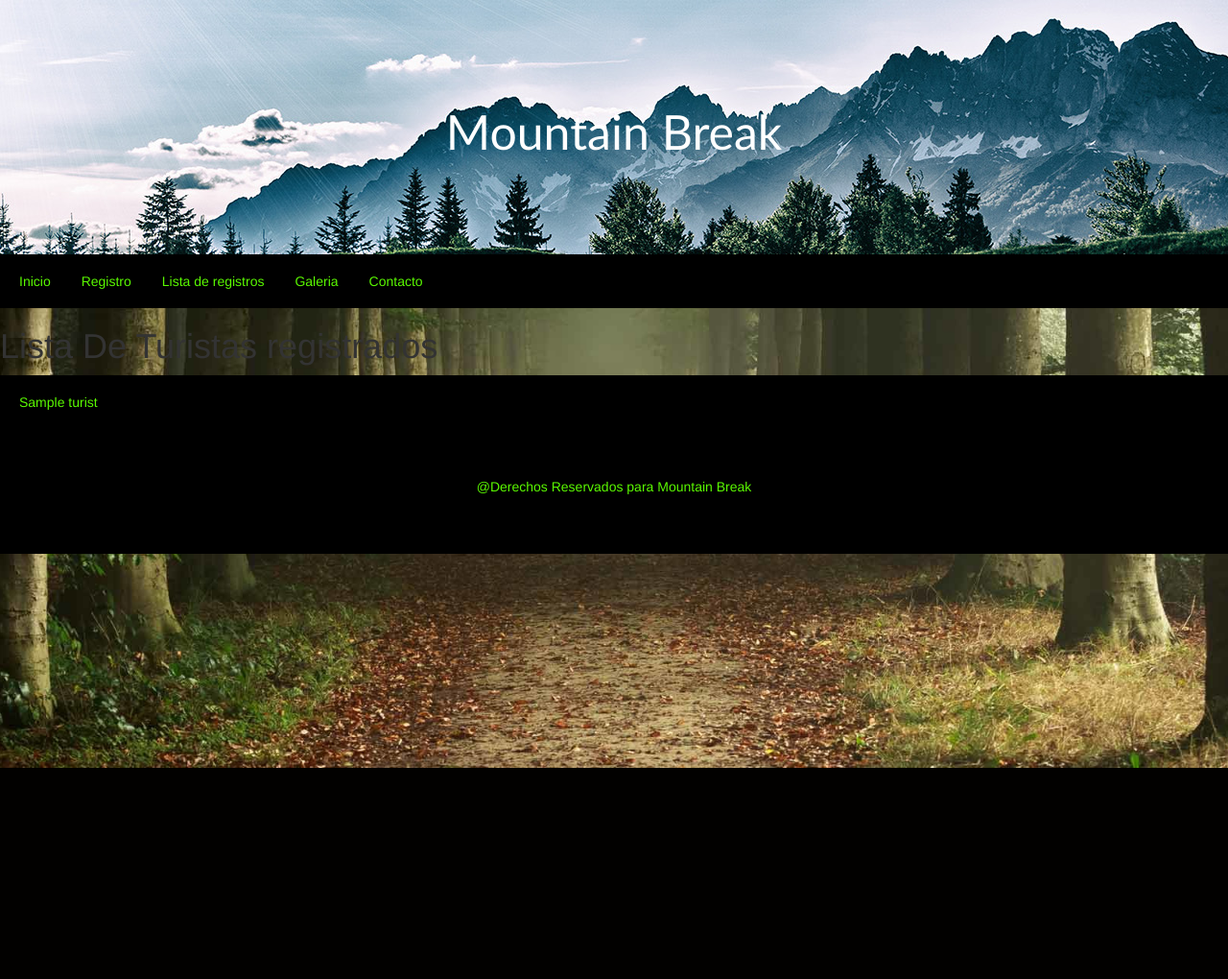
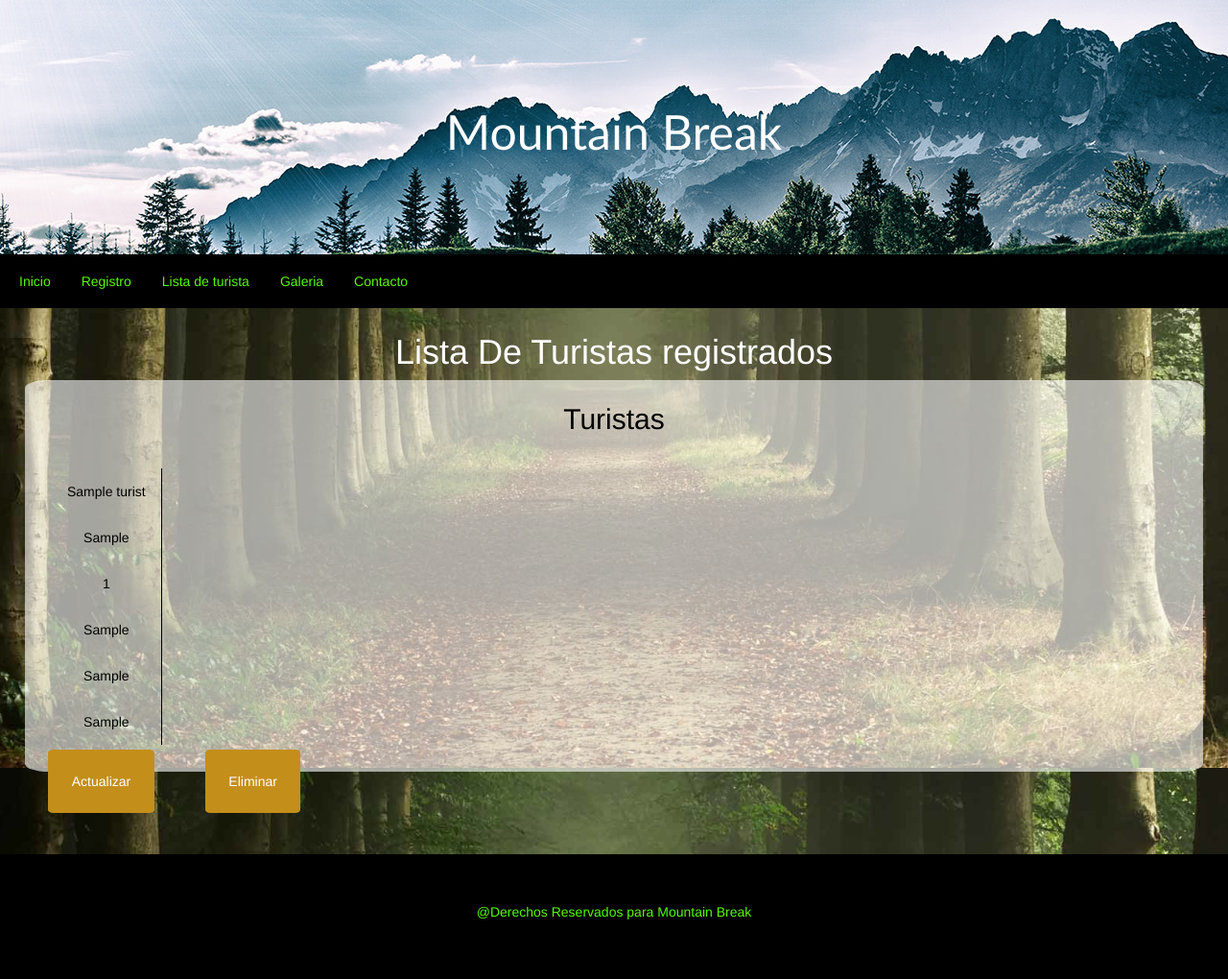
Before and after one commit to aguileralabra/mountainer, a Django app: page /turists/ in a window 1280 px wide. Shown: the whole page at 96% size. Before the commit the page ends 800 px from the top, so only its background shows below. Run offline with Django 3.2, Linux system fonts and the light colour scheme; tables that the repository leaves empty hold one stand-in row (values such as "Sample post"); some libraries are stand-ins or nearby versions.

Commit message:
listo diseño listar y crear

```diff
--- a/mountainer/mysite/mountain/forms.py
+++ b/mountainer/mysite/mountain/forms.py
@@ -25,7 +25,7 @@ class TuristCrear(forms.ModelForm):
 			'placeholder': 'Escriba su numero Telefonico'
 		}
 	))
-	pais = forms.CharField(widget=forms.Select(
+	pais = forms.CharField(widget=forms.TextInput(
 
 		attrs={
 			'class': 'form-control',
@@ -39,7 +39,7 @@ class TuristCrear(forms.ModelForm):
 			'placeholder': 'Escriba el lugar deseado de ir'
 		}
 	))
-	Opinion = forms.CharField(widget=forms.Textarea(
+	Opinion = forms.CharField(widget=forms.TextInput(
 
 		attrs={
 			'class': 'form-control',
--- /dev/null
+++ b/mountainer/mysite/mountain/static/css/turistalista.css
@@ -0,0 +1,59 @@
+#listaturista{
+    color:white;
+    margin: 2%;
+}
+
+#listaturista h1{
+    color:white;
+    text-align: center;
+}
+
+#listaturista h2{
+    color:rgb(0, 0, 0);
+    text-align: center;
+}
+
+
+#listaturista ul{
+background: rgba(255, 255, 255, 0.603);
+border-radius: 2%;
+}
+
+#listaturista li{
+margin: 2%;
+border-right: 1px solid black;
+}
+
+#listaturista li:hover{
+background: orange;
+border-radius: 3%;
+}
+
+
+
+#listaturista li a{
+color: black;
+}
+
+#listaturista li a:hover{
+color: rgb(255, 255, 255);
+background: rgb(0, 0, 0);
+}
+
+#botoneslista a{
+margin: 2%;
+background:rgb(196, 142, 27);
+padding: 2%;
+border-radius: 5%;
+color: white;
+}
+
+#botonregreso{
+ margin-left: 40%;
+ margin-right: 40%;
+background:rgb(88, 0, 0);
+padding: 1%;
+border-radius: 2%;
+color: rgb(0, 0, 0);
+text-align: center;
+}
--- a/mountainer/mysite/mountain/templates/FormularioTurist.html
+++ b/mountainer/mysite/mountain/templates/FormularioTurist.html
@@ -24,6 +24,7 @@
     <div class="label-grupos">
     {{ form.Opinion}}
     </div>
+    <br>
     <input type="submit" class="btn"></button>
 
 </form>
--- a/mountainer/mysite/mountain/templates/base_generic.html
+++ b/mountainer/mysite/mountain/templates/base_generic.html
@@ -14,6 +14,7 @@
 		  <link rel="stylesheet" href="{% static 'css/contacto.css' %}">
 		  <link rel="stylesheet" href="{% static 'css/galeria.css' %}">
 		  <link rel="stylesheet" href="{% static 'css/formulario.css' %}">
+		  <link rel="stylesheet" href="{% static 'css/turistalista.css' %}">
 		  <link rel="icon" href="{% static 'imagenes/logo.png' %}">
 	</head>
 	<body>
@@ -25,7 +26,7 @@
 		<ul>
 		  <li><a href="{% url 'index' %}">Inicio</a></li>
 		  <li><a href="{% url 'FormularioTurist' %}">Registro</a></li>
-		  <li><a href="{% url 'turists' %}">Lista de registros</a></li>
+		  <li><a href="{% url 'turists' %}">Lista de turista</a></li>
 		  <li><a href="{% url 'galeria' %}">Galeria</a></li>
 		  <li><a href="{% url 'contacto' %}">Contacto</a></li>
 		</ul>
--- a/mountainer/mysite/mountain/templates/contacto.html
+++ b/mountainer/mysite/mountain/templates/contacto.html
@@ -18,7 +18,7 @@
 		</div>
 		<div class="contenedorprueba">
 			<h2>Siguenos en nuestras redes sociales</h2>
-			<a href=""><img src="https://www.shareicon.net/download/2017/06/28/888047_logo_512x512.png" alt="instagram"></a>
+			<a href=""><img src="https://www.searchpng.com/wp-content/uploads/2018/12/instagraam.png" alt="instagram"></a>
 			<a href=""><img src="https://image.flaticon.com/icons/png/512/185/185988.png" alt="whatsapp"></a>
 			<a href=""><img src="https://cdn4.iconfinder.com/data/icons/social-media-icons-the-circle-set/48/facebook_circle-512.png" alt="facebook"></a>
 			<a href=""><img src="https://purepng.com/public/uploads/large/purepng.com-gmail-icon-android-lollipopsymbolsiconsgooglegoogle-iconsandroid-lollipoplollipop-iconsandroid-50-721522597194ozv82.png" alt="gmail"></a>
--- a/mountainer/mysite/mountain/templates/mountain/turist_list.html
+++ b/mountainer/mysite/mountain/templates/mountain/turist_list.html
@@ -2,21 +2,50 @@
 {% load static %}
 
 {% block content %}
+
+<div id="listaturista">
   <h1>Lista De Turistas registrados</h1>
 
   {% if turist_list %}
   <ul>
+    <h2>Turistas</h2>
+    {% for turist in turist_list %}
 
-  {% for turist in turist_list %}
     <li>
       <a href="{{ turist.get_absolute_url }}">{{ turist.Nombre }}</a>
+      <a href="{{ turist.get_absolute_url }}">{{ turist.Apellido }}</a>
+      <a href="{{ turist.get_absolute_url }}">{{ turist.telefono }}</a>
+      <a href="{{ turist.get_absolute_url }}">{{ turist.pais }}</a>
+      <a href="{{ turist.get_absolute_url }}">{{ turist.lugar }}</a>
+      <a href="{{ turist.get_absolute_url }}">{{ turist.Opinion }}</a>
     </li>
     {% endfor %}
 
   </ul>
+  <div id="botoneslista">
+    <a href="{% url 'galeria' %}">Actualizar</a>
+    <a href="{% url 'contacto' %}">Eliminar</a>
+  </div>
+
 
   {% else %}
-  <p>No Hay turistas registrados</p>
+
+
+  <div id="listaturista">
+    <h1>No Hay turistas registrados, favor de registrar turistas</h1>
+  </ul>
+  <h2>Error 404</h2>
+  <div id="botonregreso">
+      <a href="{% url 'FormularioTurist' %}">Registro</a>
+  </div>
+  </ul>
+  </div>
+
+  <br>
+  <br>
   {% endif %}
+  <br>
+  <br>
 
+</div>
 {% endblock %}
```
Lines whose indentation alone changed are shown as unchanged.
